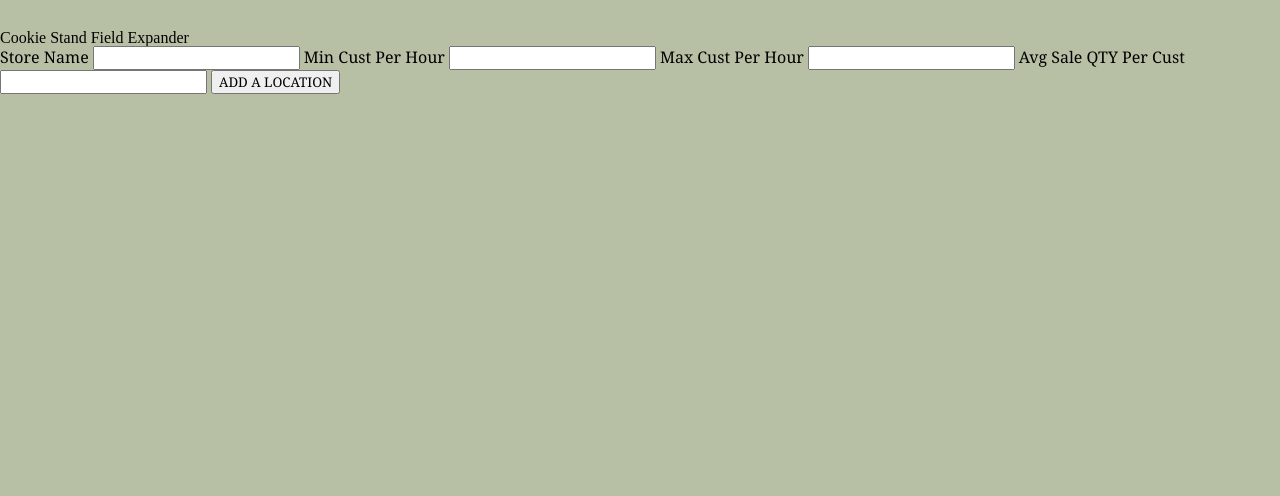
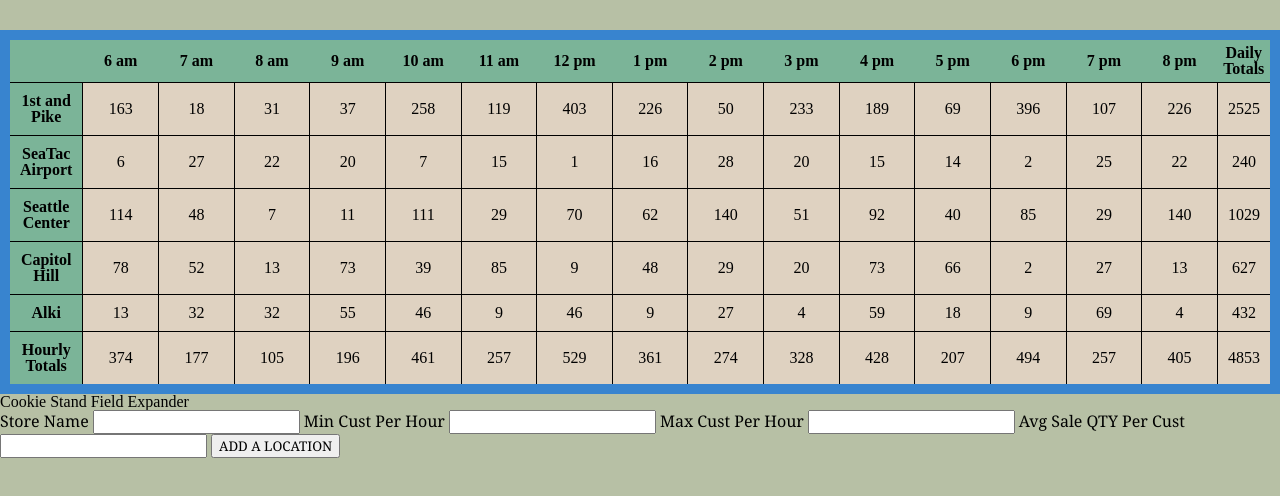
Before and after one commit to AmyCohen/cookie-stand, a plain HTML site: page sales.html in a window 1280 px wide. Shown: the part 218-714 px from the top of the page. Drawn offline with Linux system fonts and the light colour scheme.

Commit message:
Andrew helped get my table to not be broken after I added the info from today

```diff
--- a/js/app.js
+++ b/js/app.js
@@ -1,12 +1,10 @@
 'use strict';
+
 var hoursOfOperation = ['6 am', '7 am', '8 am', '9 am', '10 am', '11 am', '12 pm', '1 pm', '2 pm', '3 pm', '4 pm', '5 pm', '6 pm', '7 pm', '8 pm'];
 
 var allLocations = [];
-var output = [];
 var salmonCookieStands = document.getElementById('salmonCookieStands');
 var storeLocations = document.getElementById('storeLocations');
-
-
 
 function SalmonCookiesByLocation(nameOfLocation, minCustPerHour, maxCustPerHour, avgCookiesPerCust) {
   this.nameOfLocation = nameOfLocation;
@@ -16,15 +14,12 @@ function SalmonCookiesByLocation(nameOfLocation, minCustPerHour, maxCustPerHour,
   this.arrayOfHoursAndCookies = [];
   this.runningCookieDailyTotals = 0;
   allLocations.push(this);
-
 }
 
 SalmonCookiesByLocation.prototype.customersPerHour = function() {
   var customerTrafficFlow = Math.floor(Math.random() * this.maxCustPerHour) + 1;
   return customerTrafficFlow;
 };
-SalmonCookiesByLocation.prototype.customersPerHour();
-
 
 SalmonCookiesByLocation.prototype.cookiesSoldPerHour = function() {
 
@@ -36,7 +31,6 @@ SalmonCookiesByLocation.prototype.cookiesSoldPerHour = function() {
     this.arrayOfHoursAndCookies.push(cookiesSoldEveryHour);
 
     this.runningCookieDailyTotals += cookiesSoldEveryHour;
-    // console.log(this.nameOfLocation + ': ' + this.runningCookieDailyTotals);
   }
 };
 
@@ -46,18 +40,36 @@ new SalmonCookiesByLocation('Seattle Center', 11, 38, 3.7);
 new SalmonCookiesByLocation('Capitol Hill', 20, 38, 2.3);
 new SalmonCookiesByLocation('Alki', 2, 16, 4.6);
 
+var hourlyTotals = function() {
 
-var hourlyTotals = function() {
-  var pike = firstPike.arrayOfHoursAndCookies;
-  var sta = seaTac.arrayOfHoursAndCookies;
-  var sc = seattleCenter.arrayOfHoursAndCookies;
-  var ch = CapitolHill.arrayOfHoursAndCookies;
-  var ab = alki.arrayOfHoursAndCookies;
+  var title = document.createElement('td');
+  var trElement = document.createElement('tr');
+  var grandTotal = 0;
+
+  title.textContent = 'Hourly Totals';
+  trElement.appendChild(title);
 
   for (var i = 0; i < hoursOfOperation.length; i++) {
-    output.push(pike[i] + sta[i] + sc[i] + ch[i] + ab[i]);
+    var hourlyTotals = 0;
+    var tdElement = document.createElement('td');
+
+    for (var j = 0; j < allLocations.length; j++) {
+      hourlyTotals += allLocations[j].arrayOfHoursAndCookies[i];
+    }
+
+    tdElement.textContent = hourlyTotals;
+    trElement.appendChild(tdElement);
+
+    grandTotal += hourlyTotals;
+    console.log('hourly total: ' + hourlyTotals);
   }
-  return output;
+  var totalsElement = document.createElement('td');
+  totalsElement.textContent = grandTotal;
+  trElement.appendChild(totalsElement);
+
+  console.log(grandTotal);
+  console.log(salmonCookieStands);
+  salmonCookieStands.appendChild(trElement);
 };
 
 SalmonCookiesByLocation.prototype.render = function() {
@@ -65,16 +77,13 @@ SalmonCookiesByLocation.prototype.render = function() {
   var trElement = document.createElement('tr');
   var tdElement = document.createElement('td');
 
-  tdElement = document.createElement('td');
   tdElement.textContent = this.nameOfLocation;
   trElement.appendChild(tdElement);
-  tBodyElement.appendChild(trElement);
 
   for (var j = 0; j < this.arrayOfHoursAndCookies.length; j++){
     tdElement = document.createElement('td');
     tdElement.textContent = this.arrayOfHoursAndCookies[j];
     trElement.appendChild(tdElement);
-    tBodyElement.appendChild(trElement);
   }
 
   tdElement = document.createElement('td');
@@ -87,6 +96,7 @@ SalmonCookiesByLocation.prototype.render = function() {
 
 function renderAllLocations() {
   for (var i = 0; i < allLocations.length; i++) {
+    allLocations[i].cookiesSoldPerHour();
     allLocations[i].render();
   }
 }
@@ -102,6 +112,7 @@ function addNewLocation(event) {
   new SalmonCookiesByLocation(newLocation, newMinCustFlow, newMaxCustFlow, newAvgSale);
 
   salmonCookieStands.innerHTML = '';
+  console.log(salmonCookieStands);
   headerRow();
 }
 
@@ -115,7 +126,6 @@ function headerRow() {
 
   thElement.textContent = '';
   headerTrElement.appendChild(thElement);
-  tHeadElement.appendChild(headerTrElement);
 
   for (var i = 0; i < hoursOfOperation.length; i++){
     thElement = document.createElement('th');
@@ -127,70 +137,11 @@ function headerRow() {
   thElement.textContent = 'Daily Totals';
   headerTrElement.appendChild(thElement);
   tHeadElement.appendChild(headerTrElement);
-  storeLocations.appendChild(headerTrElement);
-
 
   salmonCookieStands.appendChild(tHeadElement);
 }
 
-function footerRow() {
-
-  var footerTrElement = document.createElement('tr');
-  var tdElement = document.createElement('td');
-
-  tdElement.textContent = 'Hourly Totals';
-  footerTrElement.appendChild(tdElement);
-
-  for (var i = 0; i < output.length; i++){
-    tdElement = document.createElement('td');
-    tdElement.textContent = output[i];
-    footerTrElement.appendChild(tdElement);
-  }
-  var endElement = document.createElement('td');
-  endElement.textContent = '';
-  footerTrElement.appendChild(endElement);
-
-  salmonCookieStands.appendChild(footerTrElement);
-}
-
-// firstPike.cookiesSoldPerHour();
-// seaTacAirport.cookiesSoldPerHour();
-// seattleCenter.cookiesSoldPerHour();
-// capitolHill.cookiesSoldPerHour();
-// alki.cookiesSoldPerHour();
-
-// firstPike.render();
-// seaTacAirport.render();
-// seattleCenter.render();
-// capitolHill.render();
-// alki.render();
-
+headerRow();
+renderAllLocations();
 hourlyTotals();
-headerRow();
-footerRow();
-renderAllLocations;
-console.log(output);
-
-
-//TODO: possibly add a new table element to try and get the totals at the bottom
-// var totalsTableContainer = document.getElementById('hourly-totals');
-
-// function totalsTable() {
-//   var totalsTrElement = document.createElement('tr');
-//   var tdElement = document.createElement('td');
-//   tdElement.textContent = 'Hourly Totals:';
-//   totalsTrElement.appendChild(tdElement);
-
-//   for (var i = 0; i < output.length; i++){
-//     tdElement = document.createElement('td');
-//     tdElement.textContent = output[i];
-//     totalsTrElement.appendChild(tdElement);
-//   }
-
-//   tdElement = document.createElement('td');
-//   tdElement.textContent = '';
-//   totalsTrElement.appendChild(tdElement);
-
-//   totalsTableContainer.appendChild(totalsTrElement);
-// }
-// totalsTable();
+// addNewLocation();
--- a/sales.html
+++ b/sales.html
@@ -13,7 +13,7 @@
   <h1>Seattle Salmon Cookies</h1>
   <h2>Sales Projection</h2>
 
-  <table id="salmon-cookie-stands"></table>
+  <table id="salmonCookieStands"></table>
   <table id="hourly-totals"></table>
 
   <form id="storeLocations">
```
